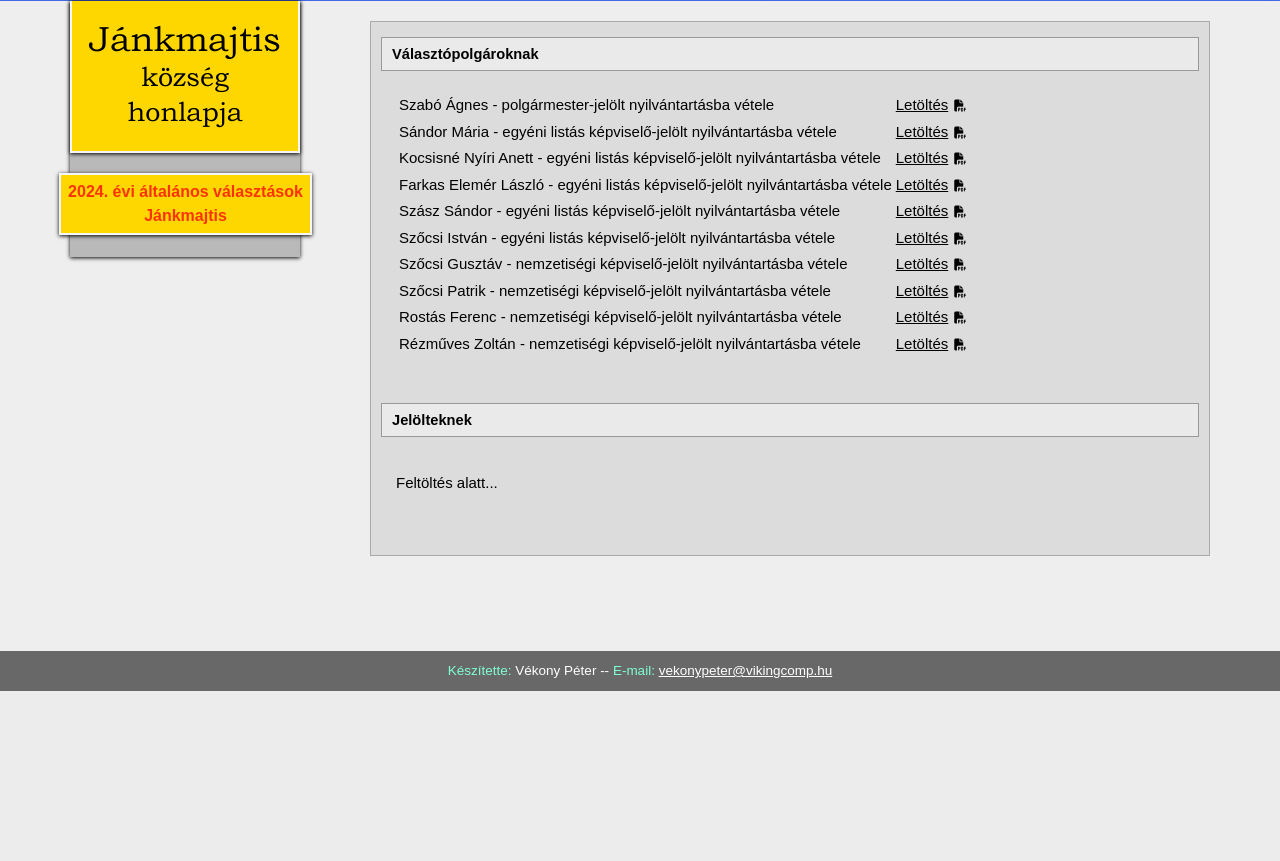
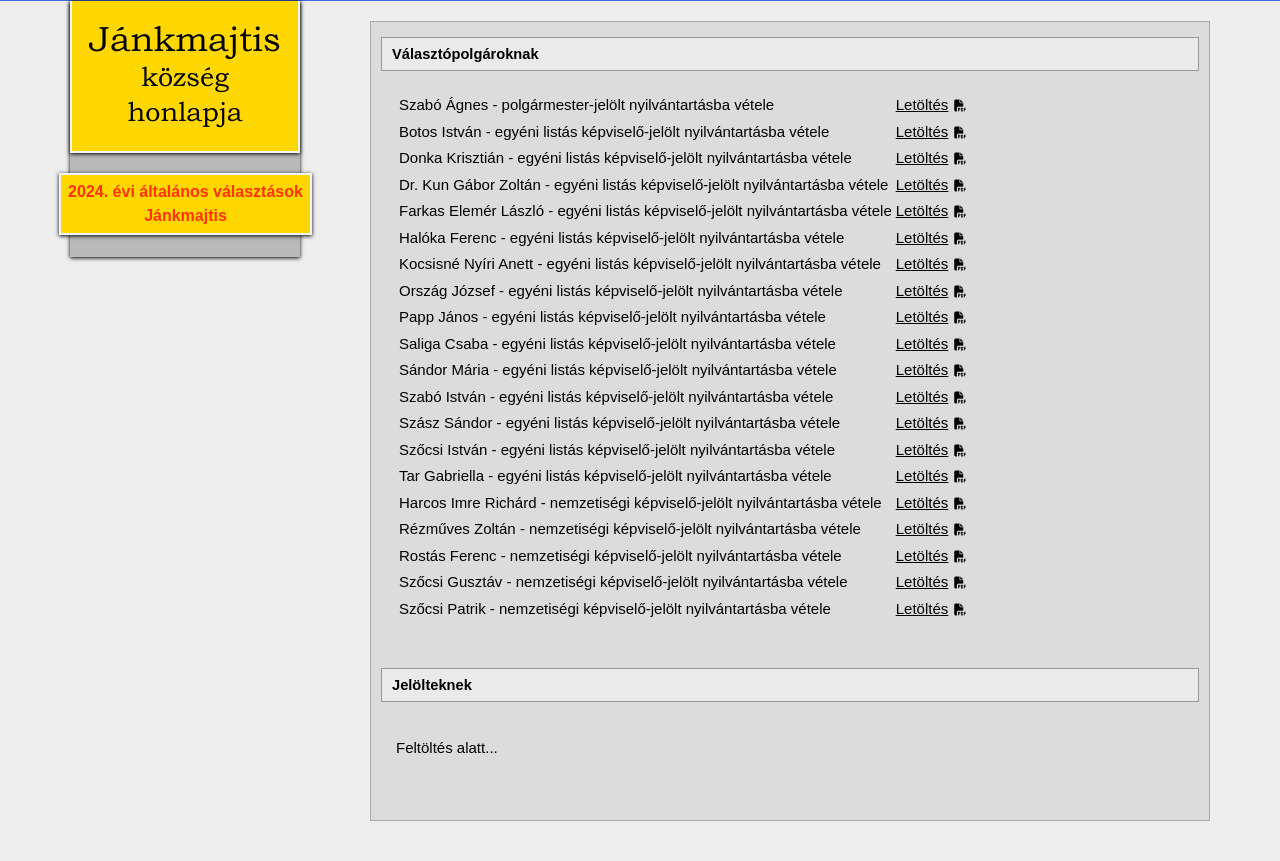
Before and after one commit to vekonypeter/jankmajtis_web, a PHP site: page /valasztas-jm-altalanos-2024.php in a window 1280 px wide. Shown: the part 354-1215 px from the top of the page. Before the commit the page ends 1045 px from the top, so only its background shows below. Run offline with PHP 8.4, Linux system fonts and the light colour scheme; some libraries are stand-ins or nearby versions.

Commit message:
választási update

```diff
--- a/valasztas-jm-altalanos-2024.php
+++ b/valasztas-jm-altalanos-2024.php
@@ -33,16 +33,48 @@ include('header.php');
                             <td><a href="./docs/valasztas_2024/jm_pm_nyilv_vetel_szabo-agnes.pdf" target="_blank">Letöltés<i class="fa-solid fa-menu fa-file-pdf"></i></a></td>
                         </tr>
                         <tr>
-                            <td>Sándor Mária - egyéni listás képviselő-jelölt nyilvántartásba vétele</td>
-                            <td><a href="./docs/valasztas_2024/jm_ekepv_nyilv_vetel_sandor_maria.pdf" target="_blank">Letöltés<i class="fa-solid fa-menu fa-file-pdf"></i></a></td>
+                            <td>Botos István - egyéni listás képviselő-jelölt nyilvántartásba vétele</td>
+                            <td><a href="./docs/valasztas_2024/jm_ekepv_nyilv_vetel_botos_istvan.pdf" target="_blank">Letöltés<i class="fa-solid fa-menu fa-file-pdf"></i></a></td>
+                        </tr>
+                        <tr>
+                            <td>Donka Krisztián - egyéni listás képviselő-jelölt nyilvántartásba vétele</td>
+                            <td><a href="./docs/valasztas_2024/jm_ekepv_nyilv_vetel_donka_krisztian.pdf" target="_blank">Letöltés<i class="fa-solid fa-menu fa-file-pdf"></i></a></td>
+                        </tr>
+                        <tr>
+                            <td>Dr. Kun Gábor Zoltán - egyéni listás képviselő-jelölt nyilvántartásba vétele</td>
+                            <td><a href="./docs/valasztas_2024/jm_ekepv_nyilv_vetel_dr_kun_gabor.pdf" target="_blank">Letöltés<i class="fa-solid fa-menu fa-file-pdf"></i></a></td>
+                        </tr>
+                        <tr>
+                            <td>Farkas Elemér László - egyéni listás képviselő-jelölt nyilvántartásba vétele</td>
+                            <td><a href="./docs/valasztas_2024/jm_ekepv_nyilv_vetel_farkas_elemer.pdf" target="_blank">Letöltés<i class="fa-solid fa-menu fa-file-pdf"></i></a></td>
+                        </tr>
+                        <tr>
+                            <td>Halóka Ferenc - egyéni listás képviselő-jelölt nyilvántartásba vétele</td>
+                            <td><a href="./docs/valasztas_2024/jm_ekepv_nyilv_vetel_haloka_ferenc.pdf" target="_blank">Letöltés<i class="fa-solid fa-menu fa-file-pdf"></i></a></td>
                         </tr>
                         <tr>
                             <td>Kocsisné Nyíri Anett - egyéni listás képviselő-jelölt nyilvántartásba vétele</td>
                             <td><a href="./docs/valasztas_2024/jm_ekepv_nyilv_vetel_kocsisne_nyiri_anett.pdf" target="_blank">Letöltés<i class="fa-solid fa-menu fa-file-pdf"></i></a></td>
                         </tr>
                         <tr>
-                            <td>Farkas Elemér László - egyéni listás képviselő-jelölt nyilvántartásba vétele</td>
-                            <td><a href="./docs/valasztas_2024/jm_ekepv_nyilv_vetel_farkas_elemer.pdf" target="_blank">Letöltés<i class="fa-solid fa-menu fa-file-pdf"></i></a></td>
+                            <td>Ország József - egyéni listás képviselő-jelölt nyilvántartásba vétele</td>
+                            <td><a href="./docs/valasztas_2024/jm_ekepv_nyilv_vetel_orszag_jozsef.pdf" target="_blank">Letöltés<i class="fa-solid fa-menu fa-file-pdf"></i></a></td>
+                        </tr>
+                        <tr>
+                            <td>Papp János - egyéni listás képviselő-jelölt nyilvántartásba vétele</td>
+                            <td><a href="./docs/valasztas_2024/jm_ekepv_nyilv_vetel_papp_janos.pdf" target="_blank">Letöltés<i class="fa-solid fa-menu fa-file-pdf"></i></a></td>
+                        </tr>
+                        <tr>
+                            <td>Saliga Csaba - egyéni listás képviselő-jelölt nyilvántartásba vétele</td>
+                            <td><a href="./docs/valasztas_2024/jm_ekepv_nyilv_vetel_saliga_csaba.pdf" target="_blank">Letöltés<i class="fa-solid fa-menu fa-file-pdf"></i></a></td>
+                        </tr>
+                        <tr>
+                            <td>Sándor Mária - egyéni listás képviselő-jelölt nyilvántartásba vétele</td>
+                            <td><a href="./docs/valasztas_2024/jm_ekepv_nyilv_vetel_sandor_maria.pdf" target="_blank">Letöltés<i class="fa-solid fa-menu fa-file-pdf"></i></a></td>
+                        </tr>
+                        <tr>
+                            <td>Szabó István - egyéni listás képviselő-jelölt nyilvántartásba vétele</td>
+                            <td><a href="./docs/valasztas_2024/jm_ekepv_nyilv_vetel_szabo_istvan.pdf" target="_blank">Letöltés<i class="fa-solid fa-menu fa-file-pdf"></i></a></td>
                         </tr>
                         <tr>
                             <td>Szász Sándor - egyéni listás képviselő-jelölt nyilvántartásba vétele</td>
@@ -53,20 +85,28 @@ include('header.php');
                             <td><a href="./docs/valasztas_2024/jm_ekepv_nyilv_vetel_szocsi_istvan.pdf" target="_blank">Letöltés<i class="fa-solid fa-menu fa-file-pdf"></i></a></td>
                         </tr>
                         <tr>
+                            <td>Tar Gabriella - egyéni listás képviselő-jelölt nyilvántartásba vétele</td>
+                            <td><a href="./docs/valasztas_2024/jm_ekepv_nyilv_vetel_tar_gabriella.pdf" target="_blank">Letöltés<i class="fa-solid fa-menu fa-file-pdf"></i></a></td>
+                        </tr>
+                        <tr>
+                            <td>Harcos Imre Richárd - nemzetiségi képviselő-jelölt nyilvántartásba vétele</td>
+                            <td><a href="./docs/valasztas_2024/jm_nkepv_nyilv_vetel_harcos_imre_richard.pdf" target="_blank">Letöltés<i class="fa-solid fa-menu fa-file-pdf"></i></a></td>
+                        </tr>
+                        <tr>
+                            <td>Rézműves Zoltán - nemzetiségi képviselő-jelölt nyilvántartásba vétele</td>
+                            <td><a href="./docs/valasztas_2024/jm_nkepv_nyilv_vetel_rezmuves_zoltan.pdf" target="_blank">Letöltés<i class="fa-solid fa-menu fa-file-pdf"></i></a></td>
+                        </tr>
+                        <tr>
+                            <td>Rostás Ferenc - nemzetiségi képviselő-jelölt nyilvántartásba vétele</td>
+                            <td><a href="./docs/valasztas_2024/jm_nkepv_nyilv_vetel_rostas_ferenc.pdf" target="_blank">Letöltés<i class="fa-solid fa-menu fa-file-pdf"></i></a></td>
+                        </tr>
+                        <tr>
                             <td>Szőcsi Gusztáv - nemzetiségi képviselő-jelölt nyilvántartásba vétele</td>
                             <td><a href="./docs/valasztas_2024/jm_nkepv_nyilv_vetel_szocsi_gusztav.pdf" target="_blank">Letöltés<i class="fa-solid fa-menu fa-file-pdf"></i></a></td>
                         </tr>
                         <tr>
                             <td>Szőcsi Patrik - nemzetiségi képviselő-jelölt nyilvántartásba vétele</td>
                             <td><a href="./docs/valasztas_2024/jm_nkepv_nyilv_vetel_szocsi_patrik.pdf" target="_blank">Letöltés<i class="fa-solid fa-menu fa-file-pdf"></i></a></td>
-                        </tr>
-                        <tr>
-                            <td>Rostás Ferenc - nemzetiségi képviselő-jelölt nyilvántartásba vétele</td>
-                            <td><a href="./docs/valasztas_2024/jm_nkepv_nyilv_vetel_rostas_ferenc.pdf" target="_blank">Letöltés<i class="fa-solid fa-menu fa-file-pdf"></i></a></td>
-                        </tr>
-                        <tr>
-                            <td>Rézműves Zoltán - nemzetiségi képviselő-jelölt nyilvántartásba vétele</td>
-                            <td><a href="./docs/valasztas_2024/jm_nkepv_nyilv_vetel_rezmuves_zoltan.pdf" target="_blank">Letöltés<i class="fa-solid fa-menu fa-file-pdf"></i></a></td>
                         </tr>
                     </table>
                 </div>
```
Also changed, not shown: valasztas-dr-altalanos-2024.php (+12 -0 lines).
